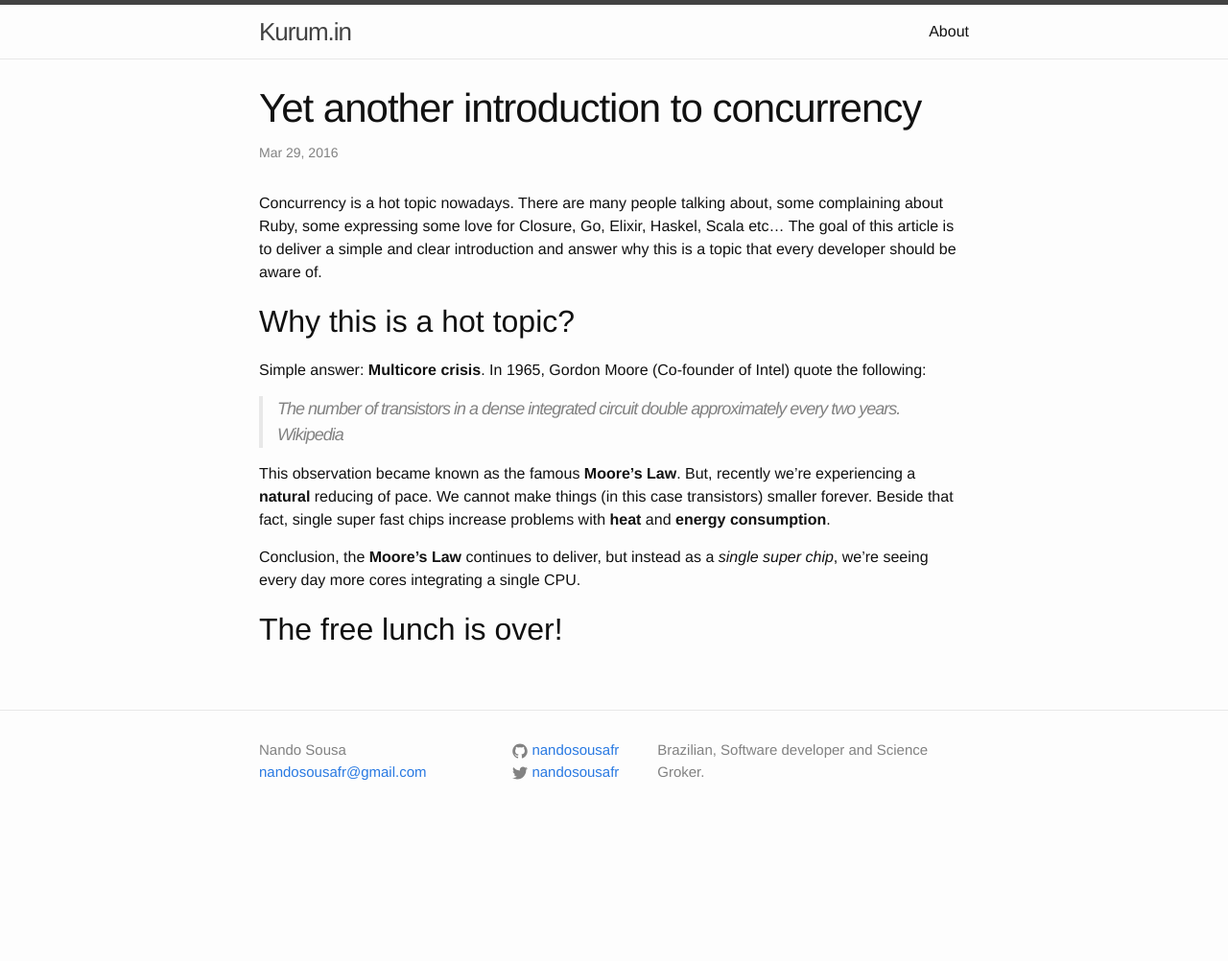
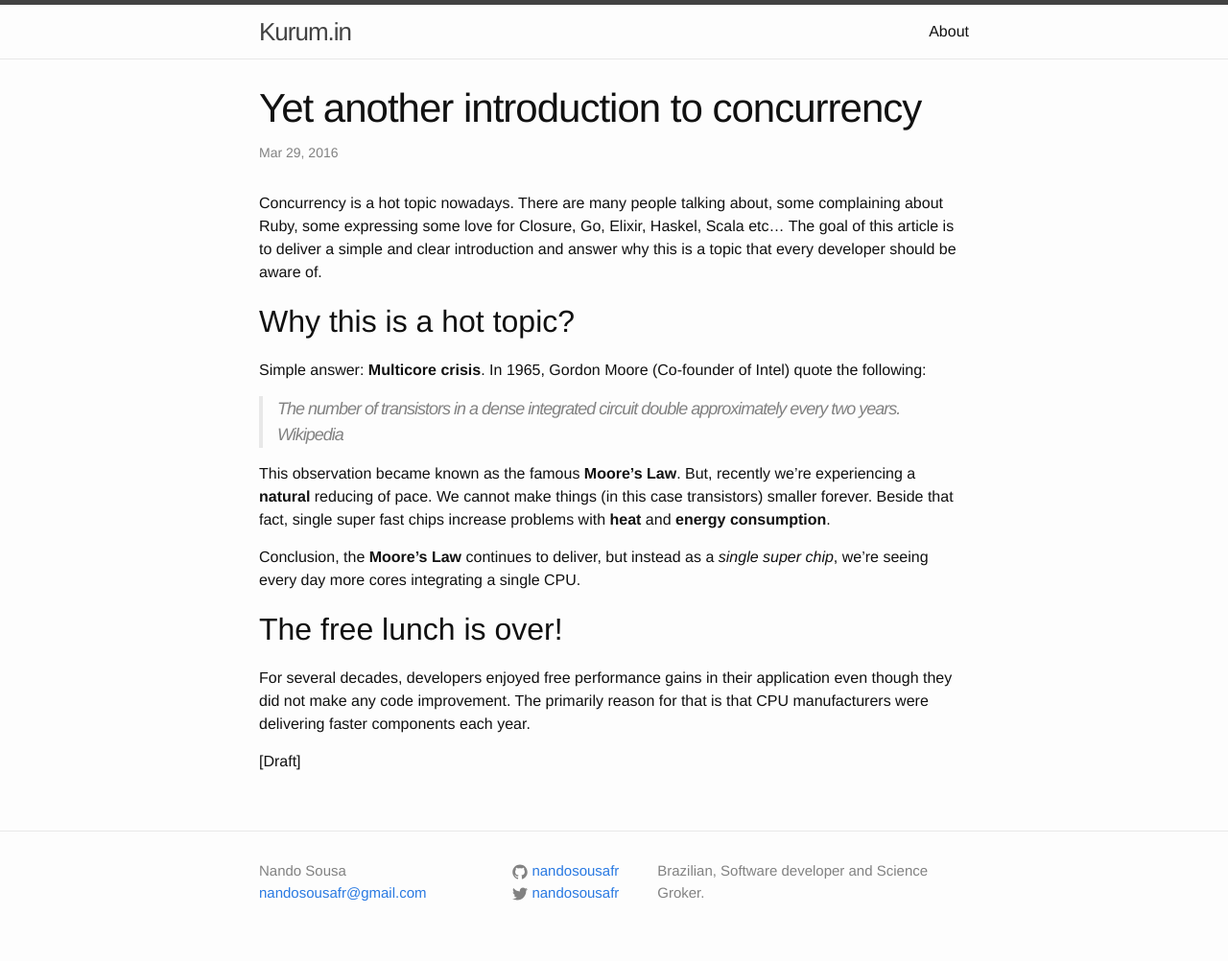
Before and after one commit to nandosousafr/blog.nandosousa.com, a Jekyll site: the page built from _posts/2016-03-29-yeat-another-introduction-concurrency.markdown, in a window 1280 px wide. Shown: the whole page at 96% size. Built offline with Jekyll 4.4.1, drawn with Linux system fonts in a browser that asks for light colours; before the commit the page ends 900 px from its top, so only the background shows below that.

Commit message:
more draft

```diff
--- a/_posts/2016-03-29-yeat-another-introduction-concurrency.markdown
+++ b/_posts/2016-03-29-yeat-another-introduction-concurrency.markdown
@@ -29,3 +29,10 @@ Conclusion, the __Moore's Law__ continues to deliver, but instead as a _single
 super chip_, we're seeing every day more cores integrating a single CPU.
 
 ## The free lunch is over!
+
+For several decades, developers enjoyed free performance gains in their
+application even though they did not make any code improvement. The primarily
+reason for that is that CPU manufacturers were delivering faster components
+each year.
+
+[Draft]
```
